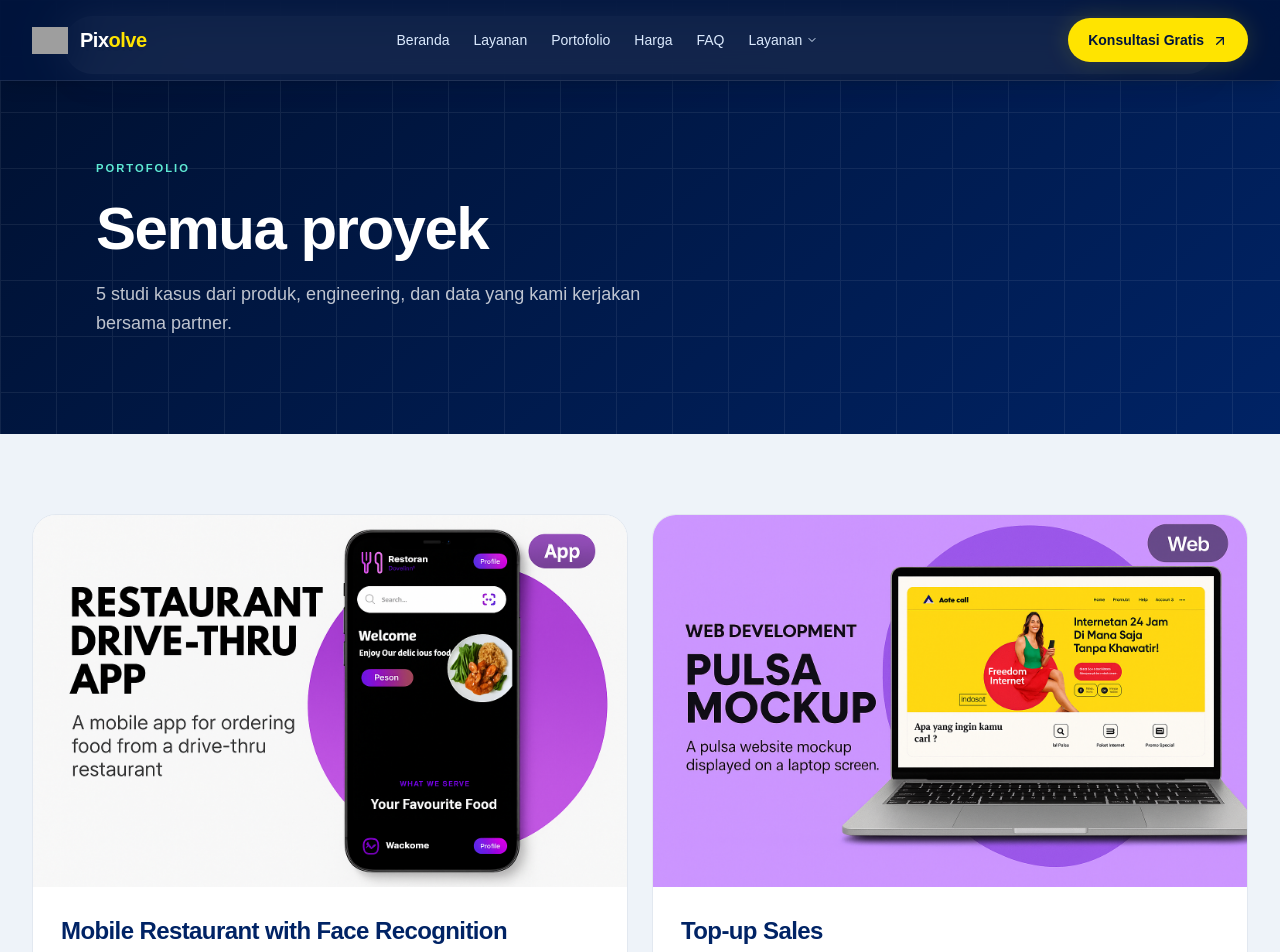
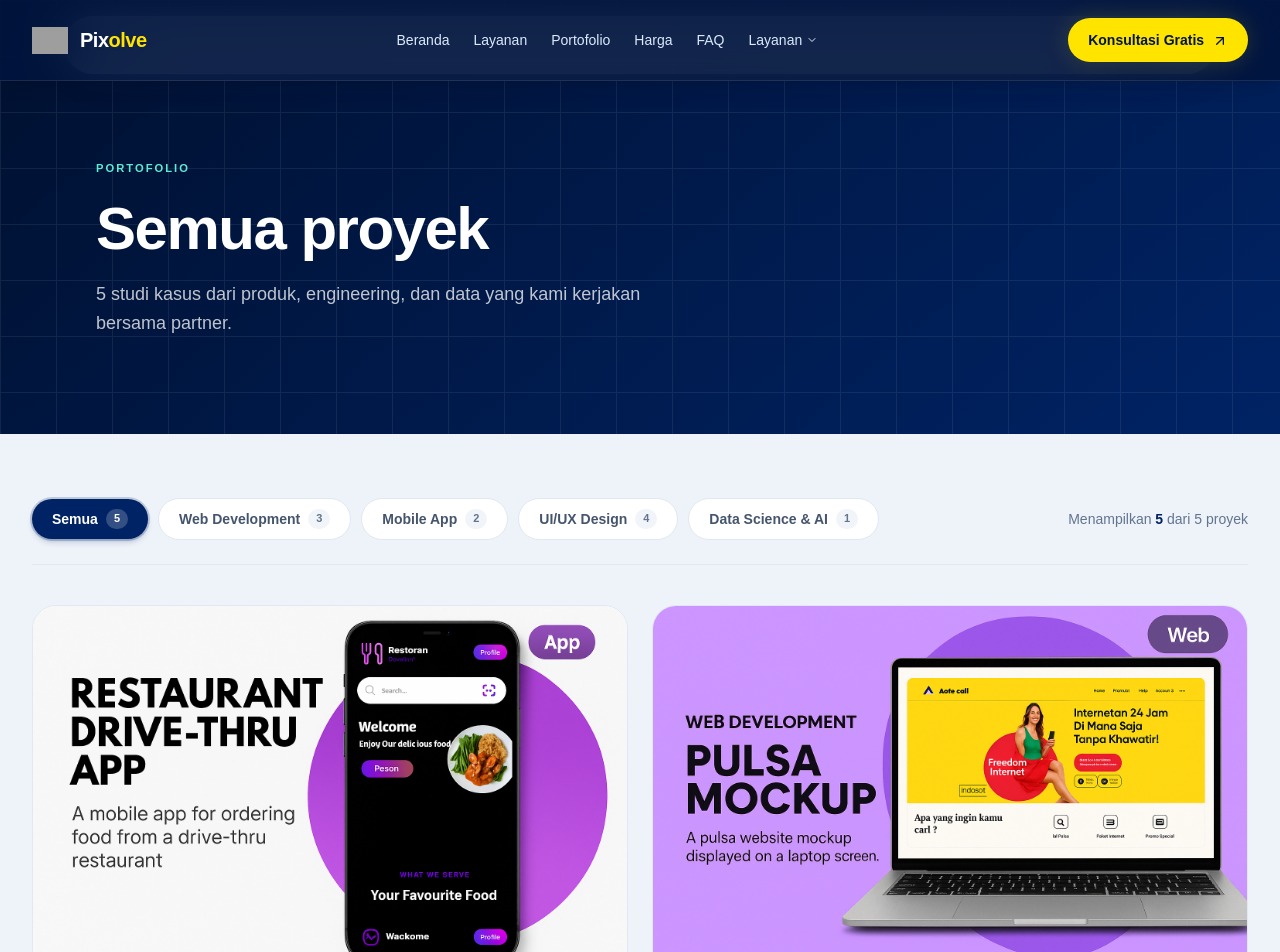
Before and after one commit to Pixolvee/Pixolve, a React (Vite) app: page /portofolio in a window 1280 px wide. Shown: the top 952 px of the page. Built offline with nearby package versions, Linux system fonts and the light colour scheme; grey boxes are pictures that could not be loaded.

Commit message:
memperbaiki halaman proyek

```diff
--- a/src/data/caseStudies.ts
+++ b/src/data/caseStudies.ts
@@ -1,3 +1,28 @@
+export interface PortfolioCategory {
+  id: string;
+  label: string;
+}
+
+export const PORTFOLIO_CATEGORIES: PortfolioCategory[] = [
+  { id: "all", label: "Semua" },
+  { id: "web-development", label: "Web Development" },
+  { id: "mobile-app", label: "Mobile App" },
+  { id: "ui-ux", label: "UI/UX Design" },
+  { id: "data-science", label: "Data Science & AI" },
+];
+
+export function matchCategory(item: CaseStudy, categoryId: string): boolean {
+  if (categoryId === "all") return true;
+  const targetCategory = PORTFOLIO_CATEGORIES.find((c) => c.id === categoryId);
+  if (!targetCategory) return true;
+  const label = targetCategory.label.toLowerCase();
+
+  const primaryMatch = item.category?.toLowerCase() === label;
+  const multiMatch = item.categories?.some((c) => c.toLowerCase() === label);
+
+  return Boolean(primaryMatch || multiMatch);
+}
+
 export interface CaseStudy {
   slug: string;
   name: string;
@@ -10,6 +35,10 @@
   result?: string;
   before?: string;
   after?: string;
+
+  // Kategori & Tipe
+  category?: string;
+  categories?: string[];
 
   // ---- Detail halaman proyek (semua opsional) ----
   status?: string; // contoh: "Live (v1.3)"
@@ -28,6 +57,9 @@
   {
     slug: "resto",
     name: "Mobile Restaurant with Face Recognition",
+    category: "Mobile App",
+    categories: ["Mobile App", "UI/UX Design", "Data Science & AI"],
+    type: "Mobile & AI Application",
     image: "/Resto.png",
     color: "from-[#ffe400] to-[#ffb700]",
     beforeImage: "/case-studies/Resto/resto-lama.jpeg",
@@ -37,6 +69,9 @@
   {
     slug: "arunika-finance",
     name: "Top-up Sales",
+    category: "Web Development",
+    categories: ["Web Development", "UI/UX Design"],
+    type: "Web Application",
     image: "/Pulsa.png",
     color: "from-[#75a8ff] to-[#002365]",
     beforeImage: "/case-studies/Pulsa/pulsa-lama.jpeg",
@@ -46,6 +81,9 @@
   {
     slug: "time-management",
     name: "Study Time Management System (SIM)",
+    category: "Web Development",
+    categories: ["Web Development"],
+    type: "Web Application",
     image: "/SIM.png",
     color: "from-[#0e9f85] to-[#002365]",
     beforeImage: "/case-studies/SIM/SIM-lama.png",
@@ -55,13 +93,14 @@
   {
     slug: "ticket-booking",
     name: "Mobile Movie Ticket Booking System",
+    category: "Mobile App",
+    categories: ["Mobile App", "UI/UX Design"],
+    type: "Mobile Application",
     image: "/bioskop.png",
     color: "from-[#5eead4] to-[#002365]",
-    // result/before/after/text di bawah saya turunkan dari deskripsi Anda, silakan sesuaikan
     text: "A project focused on developing a mobile application for booking movie tickets, integrating features like seat selection and payment options. The system utilizes modern web technologies such as Flutter.",
     year: "2025",
     status: "Live (v1.3)",
-    type: "Desktop App",
     beforeImage: "/case-studies/Bioskop/bioskop-lama.png",
     afterImage: "/case-studies/Bioskop/bioskop-baru.png",
     tags: ["Flutter", "Dart", "Desktop", "Process Management"],
@@ -77,9 +116,12 @@
     demoUrl: "https://devpulse-teal.vercel.app/",
     githubUrl: "https://github.com/Zulkifli1409/dev_pulse/releases",
   },
-   {
+  {
     slug: "Donasi",
     name: "Donation Website",
+    category: "Web Development",
+    categories: ["Web Development", "UI/UX Design"],
+    type: "Web Platform",
     image: "/Donasi.png",
     color: "from-[#ffe400] to-[#ffb700]",
     text: "A project focused on developing a web platform for online donations, allowing users to easily contribute to various causes and track their donations. The system utilizes modern web technologies such as HTML, CSS, Golang.",
--- a/src/pages/Home.tsx
+++ b/src/pages/Home.tsx
@@ -9,7 +9,7 @@
 import { QuoteForm } from "@/components/sections/QuoteForm";
 import { Team } from "@/components/sections/Team";
 // import { Faq } from "@/components/sections/Faq";
-import { Blog } from "@/components/sections/Blog";
+// import { Blog } from "@/components/sections/Blog";
 import { Newsletter } from "@/components/sections/Newsletter";
 
 export default function Home() {
@@ -19,7 +19,7 @@
       <Header />
       <main>
         <Hero />
-        <Blog />
+        {/* <Blog /> */}
         <Services />
         <Portfolio />
         <Team />
--- a/src/pages/ProjectsPage.tsx
+++ b/src/pages/ProjectsPage.tsx
@@ -1,16 +1,45 @@
-import { useEffect } from "react";
-import { Link } from "react-router-dom";
-import { ArrowLeft, ArrowUpRight } from "lucide-react";
+import { useEffect, useMemo } from "react";
+import { Link, useSearchParams } from "react-router-dom";
+import { ArrowLeft, ArrowUpRight, Sparkles } from "lucide-react";
 import { ProjectCard } from "@/components/portfolio/ProjectCard";
-import { caseStudies } from "@/data/caseStudies";
+import {
+  caseStudies,
+  PORTFOLIO_CATEGORIES,
+  matchCategory,
+} from "@/data/caseStudies";
 import { Footer } from "@/components/layout/Footer";
 import { Header } from "@/components/layout/Header";
 import "@/styles/ase-study.css";
 
 export default function ProjectsPage() {
+  const [searchParams, setSearchParams] = useSearchParams();
+  const currentCategory = searchParams.get("kategori") || "all";
+
+  const activeCategoryId = PORTFOLIO_CATEGORIES.some((c) => c.id === currentCategory)
+    ? currentCategory
+    : "all";
+
   useEffect(() => {
-    document.title = "Semua Proyek — Pixolve";
-  }, []);
+    const cat = PORTFOLIO_CATEGORIES.find((c) => c.id === activeCategoryId);
+    document.title =
+      activeCategoryId === "all"
+        ? "Semua Proyek — Pixolve"
+        : `${cat?.label ?? "Proyek"} — Portofolio Pixolve`;
+  }, [activeCategoryId]);
+
+  const handleSelectCategory = (id: string) => {
+    const nextParams = new URLSearchParams(searchParams);
+    if (id === "all") {
+      nextParams.delete("kategori");
+    } else {
+      nextParams.set("kategori", id);
+    }
+    setSearchParams(nextParams);
+  };
+
+  const filteredStudies = useMemo(() => {
+    return caseStudies.filter((item) => matchCategory(item, activeCategoryId));
+  }, [activeCategoryId]);
 
   return (
     <main className="min-h-screen bg-white" data-testid="projects-page">
@@ -38,12 +67,82 @@
         </div>
       </section>
 
-      {/* Daftar proyek: 2 kartu per baris */}
-      <section className="bg-[#eef3f9] px-5 py-20 lg:px-8">
-        <div className="mx-auto grid max-w-7xl gap-6 md:grid-cols-2" data-testid="projects-grid">
-          {caseStudies.map((item, index) => (
-            <ProjectCard key={item.slug} item={item} index={index} />
-          ))}
+      {/* Daftar proyek: Filter Kategori & Grid */}
+      <section className="bg-[#eef3f9] px-5 py-16 lg:px-8">
+        <div className="mx-auto max-w-7xl">
+          {/* Category Filter Pills */}
+          <div className="mb-10 flex flex-col gap-5 sm:flex-row sm:items-center sm:justify-between border-b border-slate-200/80 pb-6">
+            <div
+              className="flex flex-wrap items-center gap-2 sm:gap-2.5"
+              data-testid="category-filter-list"
+            >
+              {PORTFOLIO_CATEGORIES.map((cat) => {
+                const isActive = activeCategoryId === cat.id;
+                const count = caseStudies.filter((item) => matchCategory(item, cat.id)).length;
+
+                return (
+                  <button
+                    key={cat.id}
+                    type="button"
+                    onClick={() => handleSelectCategory(cat.id)}
+                    className={`group inline-flex items-center gap-2 rounded-full px-4 sm:px-5 py-2 sm:py-2.5 text-xs sm:text-sm font-semibold transition-all duration-200 ${
+                      isActive
+                        ? "bg-[#002365] text-white shadow-md shadow-[#002365]/20 ring-2 ring-[#002365]/20"
+                        : "border border-slate-200 bg-white text-slate-600 hover:border-slate-300 hover:bg-slate-50 hover:text-[#002365]"
+                    }`}
+                    data-testid={`category-filter-${cat.id}`}
+                  >
+                    <span>{cat.label}</span>
+                    <span
+                      className={`inline-flex items-center justify-center rounded-full px-2 py-0.5 text-[11px] font-bold transition-colors ${
+                        isActive
+                          ? "bg-white/20 text-white"
+                          : "bg-slate-100 text-slate-500 group-hover:bg-slate-200 group-hover:text-slate-700"
+                      }`}
+                    >
+                      {count}
+                    </span>
+                  </button>
+                );
+              })}
+            </div>
+
+            <p className="text-xs sm:text-sm font-medium text-slate-500">
+              Menampilkan <span className="font-bold text-[#002365]">{filteredStudies.length}</span> dari {caseStudies.length} proyek
+            </p>
+          </div>
+
+          {/* Grid Proyek */}
+          {filteredStudies.length > 0 ? (
+            <div className="grid gap-6 md:grid-cols-2" data-testid="projects-grid">
+              {filteredStudies.map((item, index) => (
+                <ProjectCard key={item.slug} item={item} index={index} />
+              ))}
+            </div>
+          ) : (
+            <div className="rounded-3xl border border-slate-200 bg-white p-12 text-center">
+              <Sparkles className="mx-auto size-8 text-amber-400" />
+              <h3 className="mt-3 text-lg font-bold text-[#002365]">Belum ada proyek untuk kategori ini</h3>
+              <p className="mx-auto mt-2 max-w-md text-sm text-slate-500">
+                Kami terus menambahkan studi kasus terbaru. Punya kebutuhan proyek serupa? Diskusikan dengan tim kami.
+              </p>
+              <div className="mt-6 flex justify-center gap-3">
+                <button
+                  type="button"
+                  onClick={() => handleSelectCategory("all")}
+                  className="rounded-full bg-[#002365] px-6 py-2.5 text-xs font-semibold text-white transition hover:bg-[#002365]/90"
+                >
+                  Lihat semua proyek
+                </button>
+                <Link
+                  to="/#quote-form"
+                  className="rounded-full border border-slate-200 bg-white px-6 py-2.5 text-xs font-semibold text-[#002365] transition hover:bg-slate-50"
+                >
+                  Konsultasi proyek
+                </Link>
+              </div>
+            </div>
+          )}
         </div>
       </section>
 
--- a/src/pages/UX_Design.tsx
+++ b/src/pages/UX_Design.tsx
@@ -54,16 +54,6 @@
               Riset, alur, dan design system yang membuat produk terasa intuitif — dan
               membuat tim Anda bergerak lebih cepat setelahnya.
             </p>
-
-            <div className="mt-9 flex flex-wrap items-center gap-5">
-              <a
-                href="/#quote-form"
-                className="inline-flex items-center justify-center rounded-full bg-[#ffe400] px-7 py-4 text-sm font-bold text-[#00153d] transition-colors hover:bg-white"
-              >
-                Minta penawaran
-              </a>
-              <span className="text-sm text-blue-200">Mulai dari Rp 18 jt</span>
-            </div>
           </div>
 
           {/* Design mockup — menampilkan artefak desain & design tokens */}
```
Also changed, not shown: src/components/portfolio/ProjectCard.tsx (+12 -1 lines), src/pages/QA_Testing.tsx (+0 -10 lines), src/pages/WebDevelopment.tsx (+0 -10 lines).
